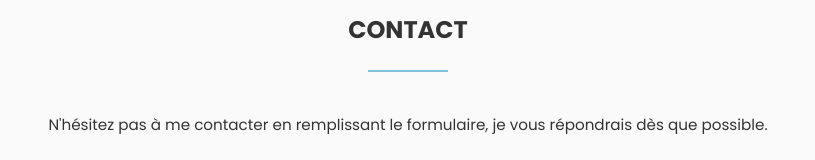
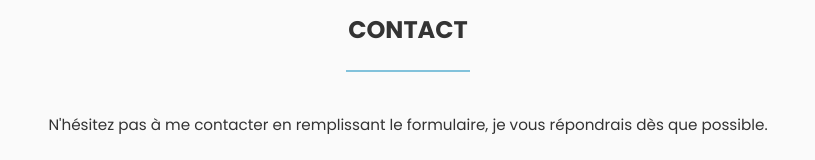
Before and after one commit to RonanKerveno/ronakerveno.dev, a SvelteKit app in the folder mypage/: page / in a window 1280 px wide. Shown: the part 3605-3765 px from the top of the page, without its empty margins (232-1047 px from the left). Built offline with nearby package versions, Linux system fonts and the light colour scheme; no server answers.

Commit message:
Contact separator width fixed

```diff
--- a/mypage/src/components/Contact.svelte
+++ b/mypage/src/components/Contact.svelte
@@ -65,9 +65,9 @@
 </script>
 
 <section id="Contact">
+  <h2>Contact</h2>
+  <hr class="separator" />
   <div class="contact-container">
-    <h2>Contact</h2>
-    <hr class="separator" />
     <p>
       N'hésitez pas à me contacter en remplissant le formulaire, je vous
       répondrais dès que possible.
@@ -181,8 +181,9 @@
   }
 
   @media (min-width: 1080px) {
-    .contact-container {
+    .form-container {
       width: 50rem;
+      margin: auto;
     }
 
     section {
```
